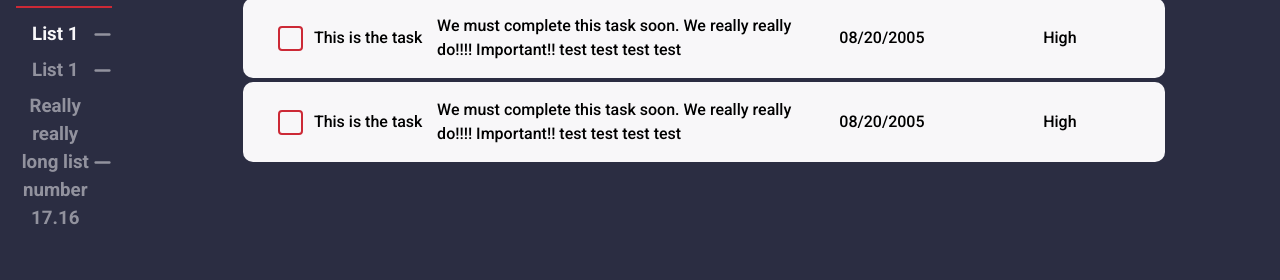
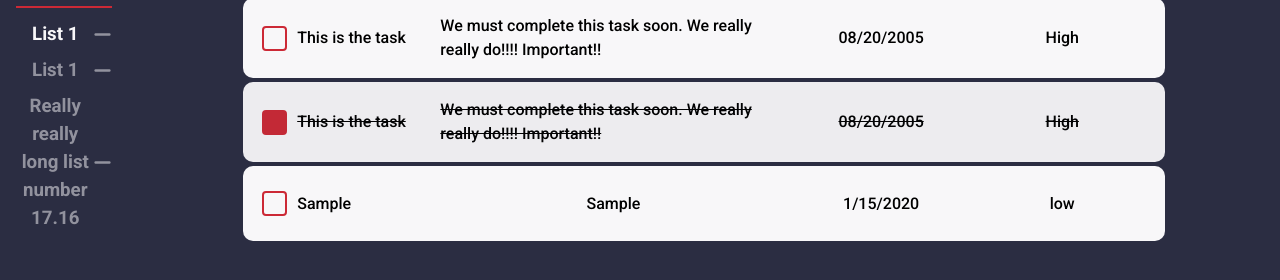
Before and after one commit to Zando411/Todo-List, a website built with webpack: page dist/index.html in a window 1280 px wide. Both pictures are taken after typing "Sample", "Sample", "2020-01-15" into the empty fields and a click on the button "Add Task". Shown: the part 226-506 px from the top of the page. Built offline with nearby package versions, Linux system fonts and the light colour scheme.

Commit message:
task styling finished

```diff
--- a/src/displayHandler.js
+++ b/src/displayHandler.js
@@ -1,10 +1,10 @@
-import getInputValues from './taskLogic';
+import { getInputValues, createTask } from './taskLogic';
 
 function addEventListeners() {
   const button = document.getElementById('add-task');
   button.addEventListener('click', () => {
     const { name, description, date, priority } = getInputValues();
-    console.log(name, description, date, priority);
+    createTask(name, description, date, priority);
   });
 }
 
--- a/src/taskLogic.js
+++ b/src/taskLogic.js
@@ -25,4 +25,23 @@ function getInputValues() {
   return { name, description, date, priority };
 }
 
-export default getInputValues;
+// TODO add indexing
+function createTask(name, description, date, priority) {
+  const currentTasks = document.getElementById('current-tasks');
+  const newTask = document.createElement('div');
+  newTask.setAttribute('class', 'task-item');
+
+  let newTaskHTML = `
+  <div class="checkbox">
+  <input type="checkbox" name="task" id="Task-1" />
+  <div>${name}</div>
+  </div>
+  <div>${description}</div>
+  <div>${date}</div>
+  <div>${priority}</div>`;
+
+  newTask.innerHTML = newTaskHTML;
+  currentTasks.appendChild(newTask);
+}
+
+export { getInputValues, createTask };
```
Also changed, not shown: dist/index.html, dist/main.js, dist/style.css.
